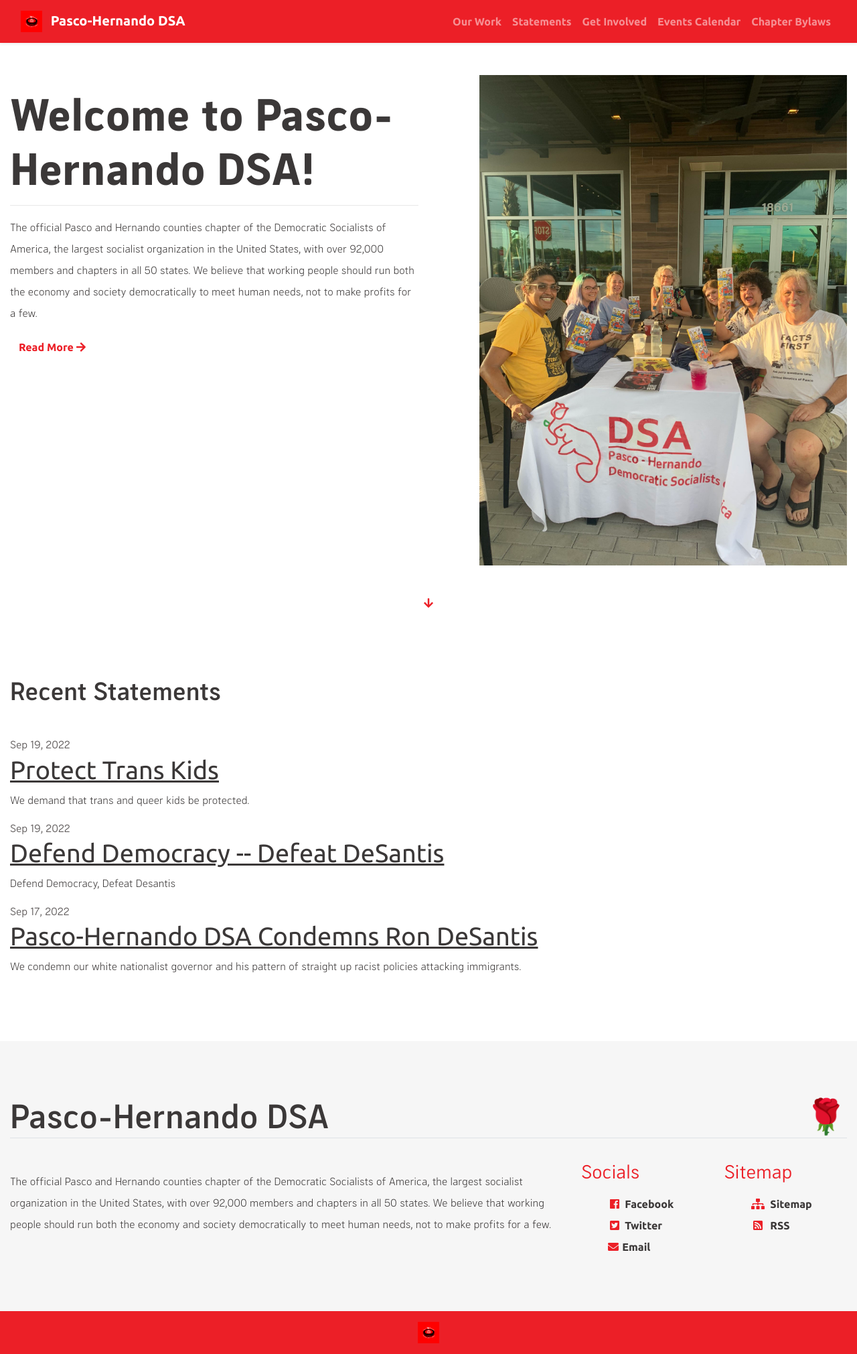
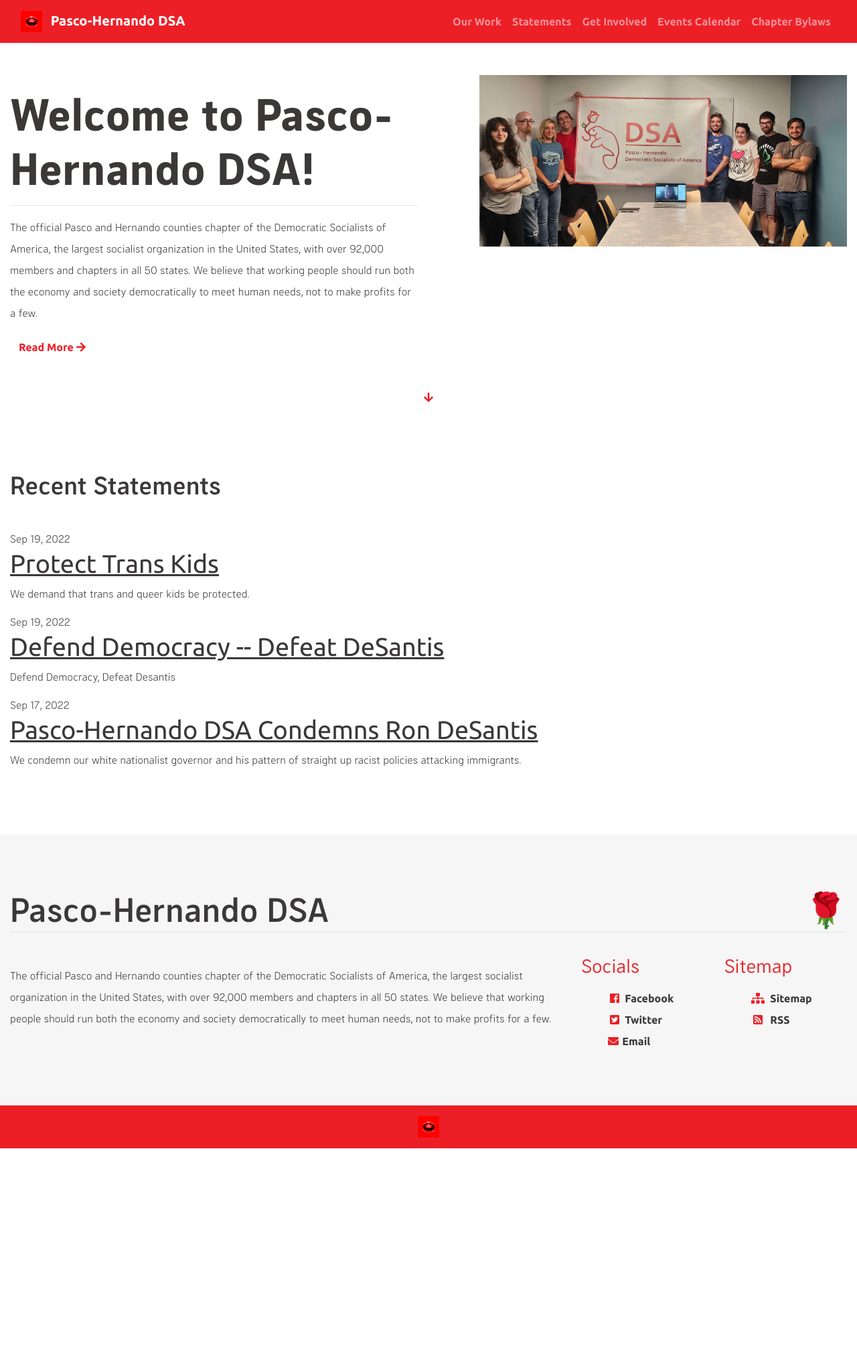
Before and after one commit to dsa-ntc/pascohernandodsa.github.io, a Jekyll site: the page built from index.html, in a window 1280 px wide. Shown: the whole page at 67% size. Built offline with Jekyll 4.4.1, drawn with Linux system fonts in a browser that asks for light colours; the list of posts is cut into pages by our own code; after the commit the page ends 1714 px from its top, so only the background shows below that.

Commit message:
Update index.html
updating images

```diff
--- a/index.html
+++ b/index.html
@@ -14,8 +14,8 @@
       <a href="/about" class="btn btn-secondary">Read More <i class="fa fa-arrow-right"></i></a>
     </div>
     <div class="col-md-6 col-sm-12 text-right">
-	    <a href="./assets/images/frontpage.jpeg">
-      <img src="assets/images/frontpage.jpeg" width="90%" height="auto" alt="Several Pasco-Hernando DSA members sitting at a table holding books. There is a Pasco-Hernando DSA banner on the table."/>
+	    <a href="./assets/images/20250531_130502.jpg">
+      <img src="assets/images/20250531_130502.jpg" width="90%" height="auto" alt="Several Pasco-Hernando DSA members at a meeting holding our new banner."/>
 	    </a>
     </div>
   </div>
```
